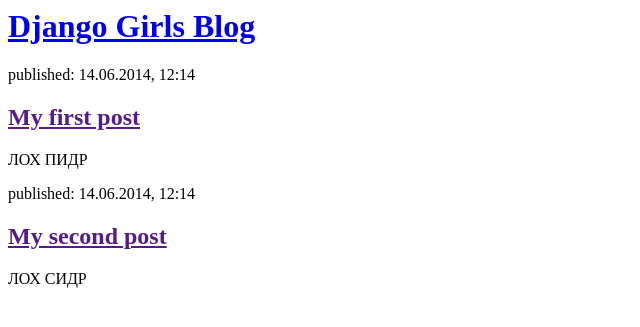
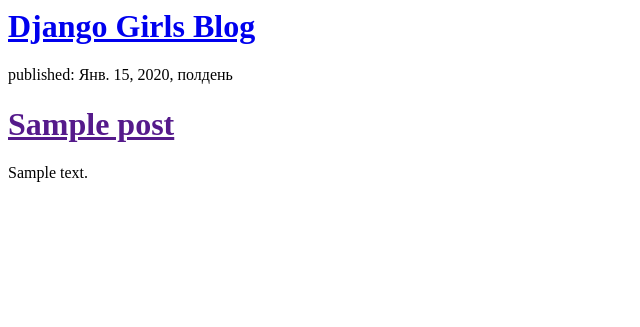
Before and after one commit to dich1123/my-first-blog, a Django app: template mysite/blog/templates/blog/post_list.html in a window 1280 px wide. Shown: the top 327 px of the page, without its empty margins (0-640 px from the left). Run offline with Django 3.2, Linux system fonts and the light colour scheme; the template is opened without the code that fills it: values that come from a table or form of the project are taken from there, others are empty; tables that the repository leaves empty hold one stand-in row (values such as "Sample post").

Commit message:
Some stuff, can show you posts form DB

```diff
--- a/mysite/blog/templates/blog/post_list.html
+++ b/mysite/blog/templates/blog/post_list.html
@@ -8,15 +8,13 @@
         </div>
 
         <div>
-            <p>published: 14.06.2014, 12:14</p>
-            <h2><a href="">My first post</a></h2>
-            <p>ЛОХ ПИДР</p>
-        </div>
-
-        <div>
-            <p>published: 14.06.2014, 12:14</p>
-            <h2><a href="">My second post</a></h2>
-            <p>ЛОХ СИДР</p>
+          {% for post in posts %}
+    <div>
+        <p>published: {{ post.published_date }}</p>
+        <h1><a href="">{{ post.title }}</a></h1>
+        <p>{{ post.text|linebreaksbr }}</p>
+    </div>
+{% endfor %}
         </div>
     </body>
 </html>
--- a/mysite/blog/views.py
+++ b/mysite/blog/views.py
@@ -1,4 +1,7 @@
 from django.shortcuts import render
+from .models import Post
+from django.utils import timezone
 
 def post_list(request):
-    return render(request, 'blog/post_list.html', {})
+    posts = Post.objects.filter(published_date__lte=timezone.now()).order_by('published_date')
+    return render(request, 'blog/post_list.html', {'posts': posts})
```
